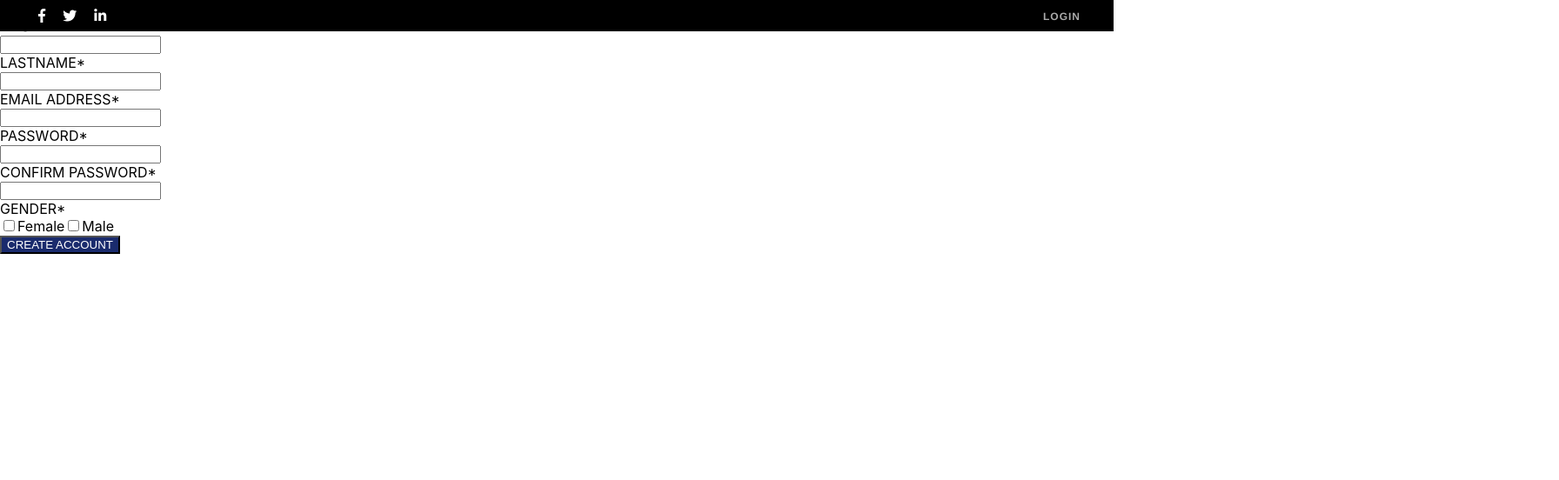
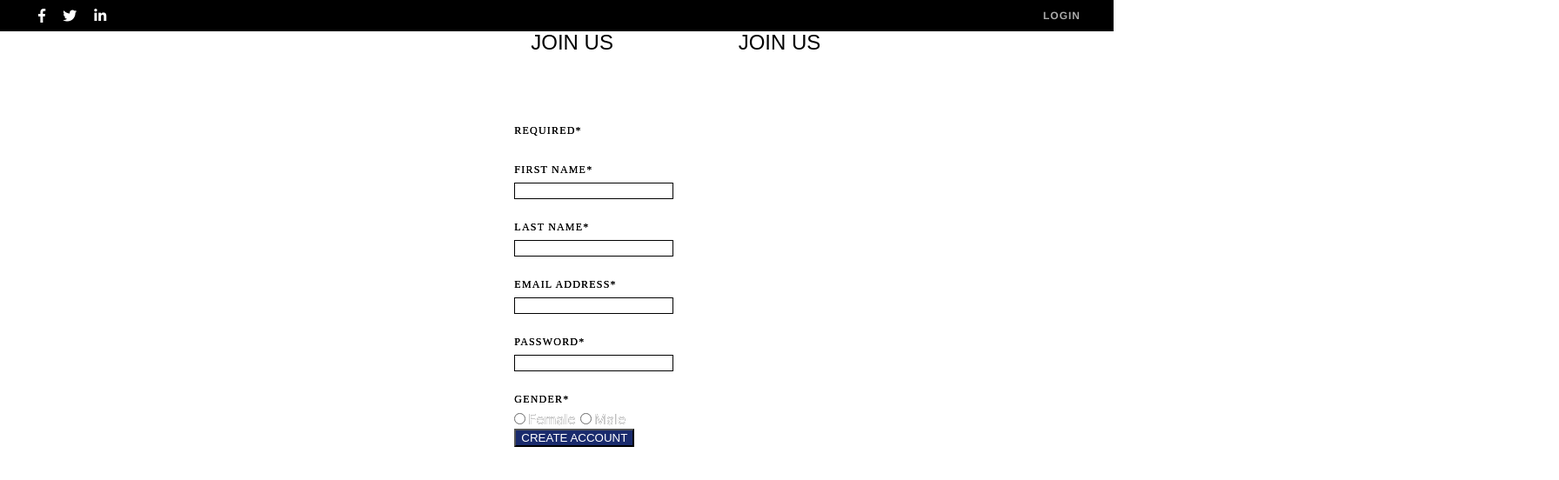
Before and after one commit to ADSTopTalent/adstoptalent-web, a React (Create React App) app: page /JoinUs in a window 1280 px wide. Shown: the top 552 px of the page at 87% size, 1792 px wide, since content can reach past the window. Built offline with nearby package versions, Linux system fonts and the light colour scheme.

Commit message:
new code updated

```diff
--- a/src/App.css
+++ b/src/App.css
@@ -51,7 +51,7 @@
   font-family: "proxima_nova_regular", "Helvetica", san-serif;
   font-weight: 600;
   font-size: 12px;
-  line-height: 36px;
+  line-height: 34px;
   color: #aaaaaa;
   text-transform: uppercase;
   background-color: transparent;
@@ -67,11 +67,8 @@
   text-align: right;
 }
 
-#joinus {
-  max-width: 460px;
-  margin: 0 auto;
-  padding: 0;
-  text-align: right;
+.joinus {
+  text-align: center;
 }
 
 #members-portal {
@@ -89,6 +86,7 @@
 
 .logintextfield {
   border: 1px solid;
+  margin-left: 33%;
 }
 
 .loginlinks {
@@ -98,12 +96,14 @@
 .loginbtn {
   background-color: #1A2B6D;
   color: white;
+  margin-left: 33%;
 }
 
 .crossbtn{
   position: relative;
   float: right;
   border: none;
+  size: 14px;
   top: -20px;
   left: 20px;
   color: black;
@@ -120,3 +120,40 @@
 .reqinfo {
   size: 12px;
 }
+
+.signupform{
+  top: 35%;
+  left: 50%;
+  right: 40%;
+  bottom: -10%;
+  margin-right: -40%;
+
+}
+
+.joinus {
+    font-family: 'Gotham Light', Arial, Helvetica, sans-serif;
+    font-size: 24px;
+    line-height: 50px;
+    color: black;
+    text-align: center;
+}
+
+.signupform label {
+    /* width: 150px; */
+    /* text-align: right; */
+    /* margin-right: 11px !important; */
+    padding-right: 0px !important;
+    margin-top: 25px;
+    margin-bottom: 5px;
+    margin-left: 33%;
+    display: inline-block;
+    font-size: 12px;
+    font-family: 'Gotham Medium';
+    color: #000;
+    letter-spacing: 0.1em;
+    text-transform: uppercase;
+}
+
+.loginlabel {
+  margin-left: 10px;
+}
--- a/src/GlobalHeader.js
+++ b/src/GlobalHeader.js
@@ -2,14 +2,20 @@ import React, { Component } from 'react';
 import './App.css';
 import Socialicons from './Socialicons';
 import LoginModal from './LoginModal';
+import JoinUs from './JoinUs';
+import { BrowserRouter as Router, Route, Link } from "react-router-dom";
 
 class GlobalHeader extends Component {
   render() {
     return (
-      <div className="Gheader">
-      <Socialicons />
-      <LoginModal />
-      </div>
+      <Router>
+      	<div className="Gheader">
+	      <Socialicons />
+	      <LoginModal />
+	      <Route path='/JoinUs' component={JoinUs} />
+	    </div>
+      </Router>
+
     );
   }
 }
--- a/src/JoinUs.js
+++ b/src/JoinUs.js
@@ -5,21 +5,20 @@ class JoinUs extends Component {
   render() {
     return (
       <div>
-        <form>
+        <form className="signupform">
+          <p className="joinus">JOIN US</p><br />
           <label className="reqinfo">Required*</label><br />
-          <label>FIRSTNAME*</label><br />
-          <input type="text"></input><br />
-          <label>LASTNAME*</label><br />
-          <input type="text"></input><br />
+          <label>FIRST NAME*</label><br />
+          <input className="logintextfield" type="text"></input><br />
+          <label>LAST NAME*</label><br />
+          <input className="logintextfield" type="text"></input><br />
           <label>EMAIL ADDRESS*</label><br />
-          <input type="Email"></input><br />
+          <input className="logintextfield" type="Email"></input><br />
           <label>PASSWORD*</label><br />
-          <input type="password"></input><br />
-          <label>CONFIRM PASSWORD*</label><br />
-          <input type="password"></input><br />
+          <input className="logintextfield" type="password"></input><br />
           <label>GENDER*</label><br />
-          <input type="checkbox" />Female
-          <input type="checkbox" />Male<br/>
+          <input className="logintextfield" type="radio" name="gender" value="Female" />Female
+          <input type="radio" name="gender" value="Male" />Male<br/>
           <button className="loginbtn">CREATE ACCOUNT</button>
 
         </form>
--- a/src/LoginModal.js
+++ b/src/LoginModal.js
@@ -3,17 +3,39 @@ import './App.css';
 import JoinUs from './JoinUs';
 import ReactDOM from 'react-dom';
 import Modal from 'react-modal';
+import isEmail from 'validator/lib/isEmail';
 import { FontAwesomeIcon } from '@fortawesome/react-fontawesome';
-import { BrowserRouter as Router, Route, Link } from "react-router-dom";
+import { BrowserRouter as Router, Route, Link ,withRouter} from "react-router-dom";
 
 const customStyles = {
   content : {
-    top                   : '50%',
+    top                   : '35%',
     left                  : '50%',
-    right                 : 'auto',
-    bottom                : 'auto',
-    marginRight           : '-50%',
-    transform             : 'translate(-50%, -50%)'
+    right                 : '40%',
+    bottom                : '-10%',
+    marginRight           : '-40%',
+    transform             : 'translate(-50%, -30%)'
+  }
+};
+
+const Error = (props) => (
+  <div {...props} style={{ color: '#A94442' }} />
+);
+
+export const email = (value, props, components) => {
+  if (!isEmail(value)) {
+    return (
+      <Error>{`${value} is not a valid email.`}</Error>
+    );
+  }
+};
+
+export const required = (value, props, components) => {
+  value = ('' + value).trim();
+  if (!value) {
+    return (
+      <Error>{'This field is required.'}</Error>
+    );
   }
 };
 
@@ -25,6 +47,12 @@ class LoginModal extends React.Component {
     this.state = {modalIsOpen: false};
     this.openModal = this.openModal.bind(this);
     this.closeModal = this.closeModal.bind(this);
+    this.toggleSwitch = this.toggleSwitch.bind(this);
+    this.state = {showPassword: true,}
+  }
+
+  toggleSwitch() {
+    this.setState({ showPassword: !this.state.showPassword });
   }
 
   openModal() {
@@ -37,7 +65,7 @@ class LoginModal extends React.Component {
 
   render() {
     return (
-      <Router>
+
         <div className="nav-utilities">
           <ul>
             <li id="login">
@@ -53,24 +81,31 @@ class LoginModal extends React.Component {
 
                 <form>
                   <h2 className="signintitle">LOGIN</h2>
+
                   <legend>Sign in to view your <span className="GothaMedium">ADS</span> account and status.</legend><br />
-                  <label>EMAIL ADDRESS*</label><br />
-                  <input className="logintextfield" type="Email"></input><br />
-                  <label>PASSWORD*</label><br />
-                  <input className="logintextfield" type="password">
-                  </input><br />
+
+                  <label className="loginlabel">EMAIL ADDRESS*</label><br />
+
+                  <input className="logintextfield" name="email" type="email" validations={[required, email]}></input><br />
+
+                  <label className="loginlabel">PASSWORD*</label><br />
+
+                  <input className="logintextfield" name="password" type="password" validations={[required]}></input><br />
 
                   <input type="checkbox" />Remember me<br/><br />
-                  <a className="loginlinks" href="#">Forgot Password?</a><br />
+
+                  <a className="loginlinks" href="#">Forgot Password?</a><br /><br />
+
                   <button className="loginbtn">LOGIN</button><br />
+
+                  </form>
                   Don't have an account ?
-                  <Route path='/JoinUs' component={JoinUs} />
-                  <Link to = '/JoinUs'>Join us!</Link>
-                </form>
+                  <a href="http://localhost:3000/JoinUs">Join us!</a>
+
+
               </Modal>
         </div>
-      </Router>
-    );
+      );
   }
 }
 export default LoginModal
```
